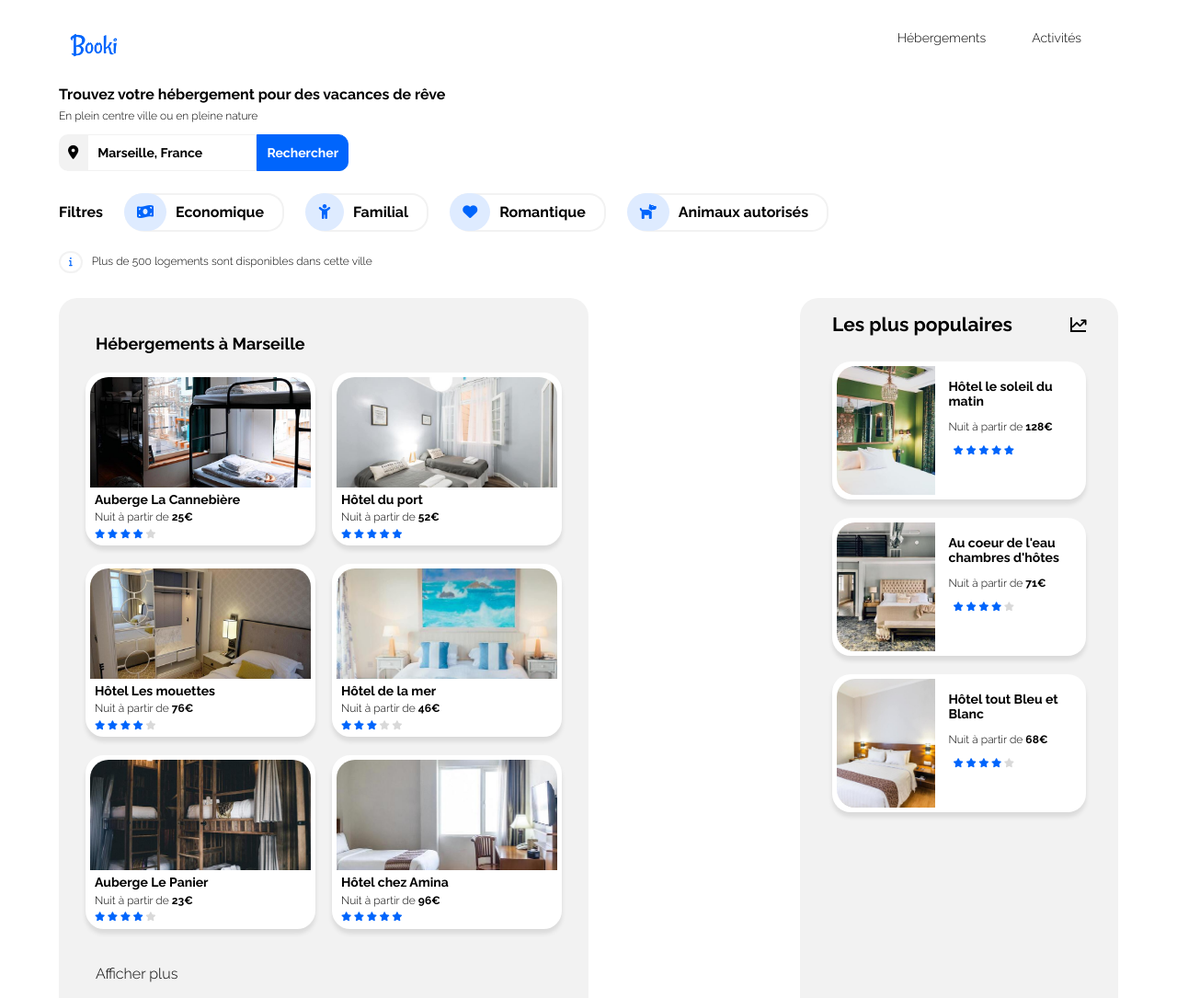
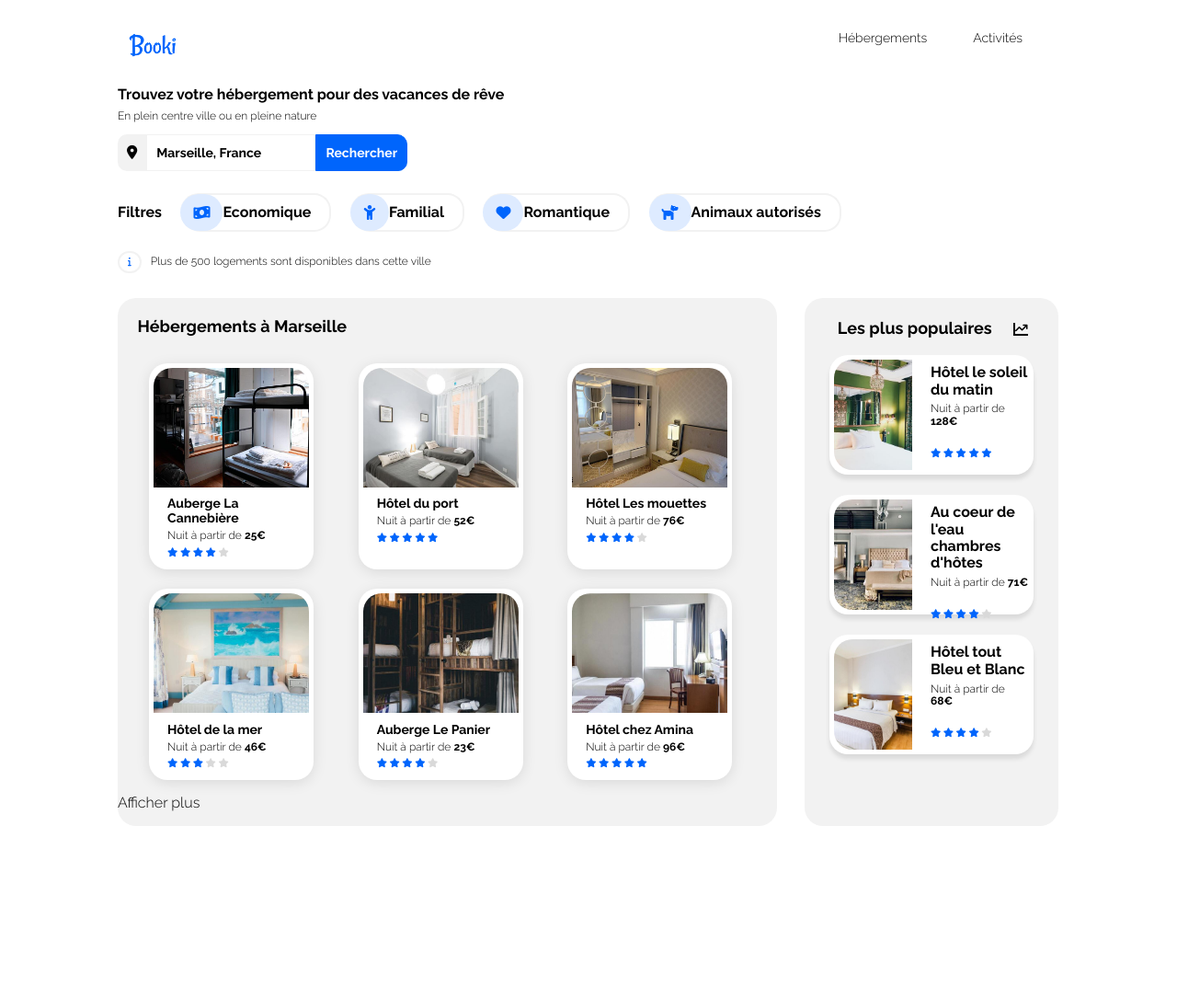
Before and after one commit to bondonflorian/booki, a plain HTML site: page index.html in a window 1280 px wide. Shown: the top 1085 px of the page at 92% size. After the commit the page ends 898 px from the top, so only its background shows below. Drawn offline with Linux system fonts and the light colour scheme.

Commit message:
Mise à jour demi-journée 16 mars 2022

```diff
--- a/css/styles.css
+++ b/css/styles.css
@@ -14,7 +14,7 @@ body {
 
 /*On définit la taille de la page par rapport à la maquette*/
 #body_page {
-    max-width: 90%;
+    max-width: 80%;
     margin: auto;
 }
 
@@ -133,17 +133,20 @@ nav a:hover {
 }
 
 .recherche_filtres_filtre  a {
+    display: flex;
+    border-left: none;
     text-decoration: none;
     color: black;
     font-weight: bold;
-    margin: 0 10px;
+    margin: 0 10px 0 0;
+    align-items: center;
 }
 
 .recherche_filtres_filtre i {
     color: #0065fc;
     background-color: #deebff;
     border-radius: 50px;
-    padding: 12px 14px 13px 14px;
+    padding: 12px 14px 12px 14px;
 }
 
 #recherche_infos {
@@ -166,57 +169,67 @@ nav a:hover {
 /*La partie hebergement à Marseille*/
 #hebergement {
     display: flex;
-    justify-content: space-between;
+    flex-direction: row;
+    width: 100%;
+    margin-top: 10px;
 }
 
 #hebergement_marseille {
     background-color: #F2F2F2;
     border-radius: 20px;
-    width: 50%;
-    padding: 20px;
+    width: 70%;
+    margin-right: 30px;
 }
 
 #hebergement_marseille> h2 {
     font-size: 18px;
-    margin-bottom: 0;
-    margin: 20px 0 0 20px;
+    margin: 3% 0 1% 3%;
 }
 
-#hebergement_marseille> a {
+#hebergement_marseille> h3 {
+    font-size: 16px;
+}
+
+#hebergement_marseille a {
     text-decoration: none;
-    display: flex;
     color: black;
-    margin: 40px 0 10px 20px;
 }
 
 #hebergement_marseille_block {
     display: flex;
-    justify-content: space-around;
+    justify-content: space-evenly;
     flex-wrap: wrap;
 }
 
-#hebergement_marseille_block> a {
-    text-decoration: none;
-    color: black;
+.hebergement_marseille_petit_block {
+    background-color: white;
+    width: 25%;
+    margin: 3% 2% 0 0;
+    padding: 5px 5px;
+    border-radius: 20px ;
+    box-shadow:0px 3px 15px rgba(0, 0, 0, 0.1);
 }
 
-.hebergement_marseille_petit_block {
-    background-color: #FFFFFF;
-    border: 5px solid #FFFFFF;
-    margin-top: 20px;
-    width: 250px;
-    border-radius: 20px;
-    box-shadow: 0px 5px 5px rgba(0,0,0,0.1);
-}
-
-.hebergement_marseille_petit_block> p {
+.hebergement_marseille_petit_block p {
     margin: 5px;
     font-size: 12px;
 }
 
-.hebergement_marseille_petit_block> h3 {
+.hebergement_marseille_petit_block h3 {
     margin: 5px;
     font-size: 14px;
+}
+
+.hebergement_marseille_petit_block img {
+    height: 130px;
+    width: 100%;
+    border-radius: 20px 20px 0 0;
+    object-fit: cover;
+}
+
+.hebergement_marseille_text {
+    padding-bottom: 5px;
+    padding-left: 10px;
 }
 
 .star {
@@ -229,27 +242,12 @@ nav a:hover {
     color: rgb(217,217,217);
 }
 
-.hebergement_marseille_image {
-    height: 120px;
-    overflow: hidden;
-    position: relative;
-    border-radius: 20px 20px 0 0;
-}
-
-.hebergement_marseille_image> img {
-    width: 100%;
-    position: absolute;
-    top: 50%;
-    left: 50%;
-    transform: translate(-50%, -50%);
-}
-
 /*Section les plus populaires*/
 #populaire {
     display: flex;
     flex-direction: column;
     align-items: center;
-    width: 30%;
+    width: 27%;
     background-color: #F2F2F2;
     border-radius: 20px;
 }
@@ -266,21 +264,27 @@ nav a:hover {
     display: flex;
     justify-content: space-between;
     align-items: center;
-    width: 80%;
-    font-size: 14px;
+    width: 84%;
 }
 
 #populaire_titre> i {
+    font-size: 12px;
     border-left: 2px solid black;
     border-bottom: 2px solid black;
+    margin: 10% 5% 3% 0;
+}
+
+#populaire_titre> h2 {
+    font-size: 18px;
+    margin: 10% 0 3% 6%;
 }
 
 .populaire_petit_block {
     display: flex;
     width: 80%;
-    height: 150px;
+    height: 130px;
     background-color: white;
-    margin: 10px 0px;
+    margin: 4% 0px;
     padding: 5px 5px;
     border-radius: 20px;
     box-shadow: 0px 5px 5px rgba(0,0,0,0.1);
@@ -293,8 +297,22 @@ nav a:hover {
 }
 
 .populaire_text_block {
+    padding-left: 20px;
+}
+
+.populaire_text_block> h3 {
+    font-size: 16px;
+    margin: 5% 0 5% 0;
+}
+
+.populaire_text_block> p {
     font-size: 12px;
-    padding-left: 15px;
+    margin: 0 0 20% 0;
+}
+
+.star_populaire {
+    color: #0065FC;
+    font-size: 10px;
 }
 
 /*Affichage pour mobile*/
--- a/index.html
+++ b/index.html
@@ -37,23 +37,31 @@
                 <div id="recherche_filtres">
                     <p>Filtres</p>
                     <div class="recherche_filtres_filtre">
-                        <div><i class="fas fa-money-bill-wave logo_filtre"></i></div>
-                        <p><a href="#">Economique</a></p>
+                        <a href="#">
+                            <i class="fas fa-money-bill-wave logo_filtre"></i>
+                            <p>Economique</p>
+                        </a>
                     </div>
 
                     <div class="recherche_filtres_filtre">
-                        <div><i class="fas fa-child logo_filtre"></i></div>
-                        <p><a href="#">Familial</a></p>
+                        <a href="#">
+                        <i class="fas fa-child logo_filtre"></i>
+                        <p>Familial</p>
+                    </a>
                     </div>
 
                     <div class="recherche_filtres_filtre">
+                        <a href="#">
                         <div><i class="fas fa-heart logo_filtre"></i></div>
-                        <p><a href="#">Romantique</a></p>
+                        <p>Romantique</p>
+                        </a>
                     </div>
 
                     <div class="recherche_filtres_filtre">
+                        <a href="#">
                         <div><i class="fas fa-dog logo_filtre"></i></div>
-                        <p><a href="#">Animaux autorisés</a></p>
+                        <p>Animaux autorisés</p>
+                        </a>
                     </div>
                 </div>
                 <div id="recherche_infos">
@@ -67,11 +75,10 @@
             <div id="hebergement_marseille">
                 <h2>Hébergements à Marseille</h2>
                 <div id="hebergement_marseille_block">
+                    <div class="hebergement_marseille_petit_block">
                         <a href="#">
-                        <div class="hebergement_marseille_petit_block">
-                            <div class="hebergement_marseille_image">
                             <img src="./images/hebergements/4_small/auberge_la_cannebiere_s.jpg" alt="Auberge la cannebière">
-                            </div>
+                            <div class="hebergement_marseille_text">
                                 <h3>Auberge La Cannebière</h3>
                                 <p>Nuit à partir de <strong>25€</strong></p>
                                 <div class="star">
@@ -83,11 +90,11 @@
                                 </div>
                             </div>
                         </a>
+                    </div>
+                        <div class="hebergement_marseille_petit_block">
                             <a href="#">
-                        <div class="hebergement_marseille_petit_block">
-                            <div class="hebergement_marseille_image">
                                 <img src="./images/hebergements/4_small/hotel_du_port_s.jpg" alt="Hôtel du port">
-                            </div>
+                                <div class="hebergement_marseille_text">
                                     <h3>Hôtel du port</h3>
                                     <p>Nuit à partir de <strong>52€</strong></p>
                                     <div class="star">
@@ -99,11 +106,11 @@
                                     </div>
                             </div>
                         </a>
+                    </div>
+                    <div class="hebergement_marseille_petit_block">
                         <a href="#">
-                        <div class="hebergement_marseille_petit_block">
-                            <div class="hebergement_marseille_image">
                         <img src="./images/hebergements/4_small/hotel_les_mouettes_s.jpg" alt="Hôtel les mouettes">
-                            </div>
+                            <div class="hebergement_marseille_text">
                                 <h3>Hôtel Les mouettes</h3>
                                 <p>Nuit à partir de <strong>76€</strong></p>
                                 <div class="star">
@@ -115,11 +122,11 @@
                                 </div>
                             </div>
                         </a>
+                    </div>
+                    <div class="hebergement_marseille_petit_block">
                         <a href="#">
-                        <div class="hebergement_marseille_petit_block">
-                            <div class="hebergement_marseille_image">
                             <img src="./images/hebergements/4_small/hotel_de_la_mer_s.jpg" alt="Hôtel de la mer">
-                            </div>
+                            <div class="hebergement_marseille_text">
                                 <h3>Hôtel de la mer</h3>
                                 <p>Nuit à partir de <strong>46€</strong></p>
                                 <div class="star">
@@ -131,11 +138,11 @@
                                 </div>
                             </div>
                         </a>
+                    </div>
+                    <div class="hebergement_marseille_petit_block">
                             <a href="#">
-                        <div class="hebergement_marseille_petit_block">
-                            <div class="hebergement_marseille_image">
                             <img src="./images/hebergements/4_small/auberge_le_panier_s.jpg" alt="Auberge le panier">
-                            </div>
+                            <div class="hebergement_marseille_text">
                                 <h3>Auberge Le Panier</h3>
                                 <p>Nuit à partir de <strong>23€</strong></p>
                                 <div class="star">
@@ -147,11 +154,11 @@
                                 </div>
                             </div>
                         </a>
+                    </div>
+                    <div class="hebergement_marseille_petit_block">
                             <a href="#">
-                        <div class="hebergement_marseille_petit_block">
-                            <div class="hebergement_marseille_image">
                             <img src="./images/hebergements/4_small/hotel_chez_amina_s.jpg" alt="Hôtel chez Amina">
-                            </div>
+                            <div class="hebergement_marseille_text">
                                 <h3>Hôtel chez Amina</h3>
                                 <p>Nuit à partir de <strong>96€</strong></p>
                                 <div class="star">
@@ -163,6 +170,7 @@
                                 </div>
                             </div>
                         </a>
+                    </div>
                 </div>
                 <a href="#"><p></p>Afficher plus</p></a>
             </div>
@@ -177,7 +185,7 @@
                             <div class="populaire_text_block">
                         <h3>Hôtel le soleil du matin</h3>
                         <p>Nuit à partir de <strong>128€</strong></p>
-                        <div class="star">
+                        <div class="star_populaire">
                             <i class="fa-solid fa-star"></i>
                             <i class="fa-solid fa-star"></i>
                             <i class="fa-solid fa-star"></i>
@@ -191,7 +199,7 @@
                             <div class="populaire_text_block">
                         <h3>Au coeur de l'eau chambres d'hôtes</h3>
                         <p>Nuit à partir de <strong>71€</strong></p>
-                        <div class="star">
+                        <div class="star_populaire">
                             <i class="fa-solid fa-star"></i>
                             <i class="fa-solid fa-star"></i>
                             <i class="fa-solid fa-star"></i>
@@ -205,7 +213,7 @@
                             <div class="populaire_text_block">
                         <h3>Hôtel tout Bleu et Blanc</h3>
                         <p>Nuit à partir de <strong>68€</strong></p>
-                        <div class="star">
+                        <div class="star_populaire">
                             <i class="fa-solid fa-star"></i>
                             <i class="fa-solid fa-star"></i>
                             <i class="fa-solid fa-star"></i>
```
Lines whose indentation alone changed are shown as unchanged.
